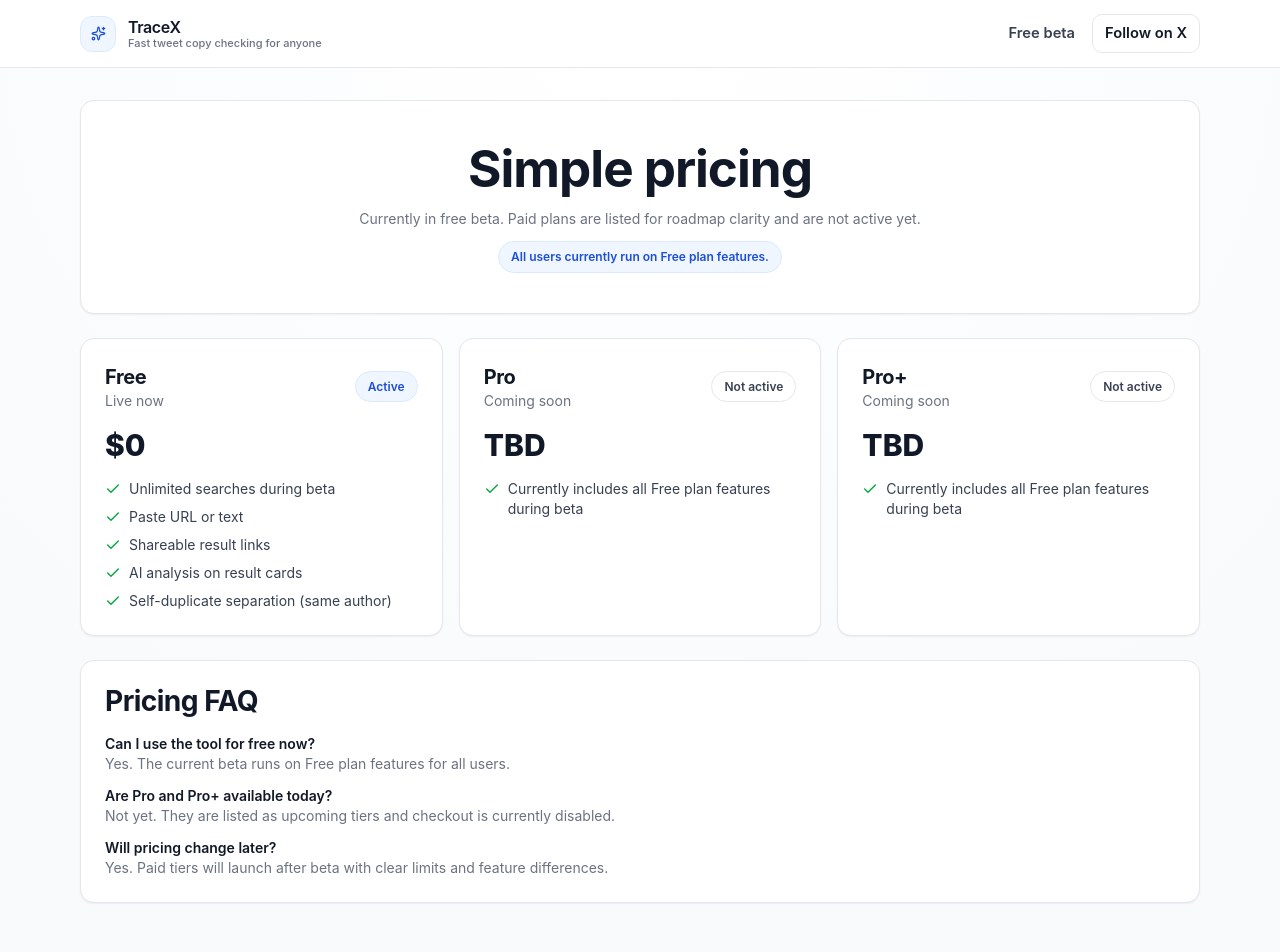
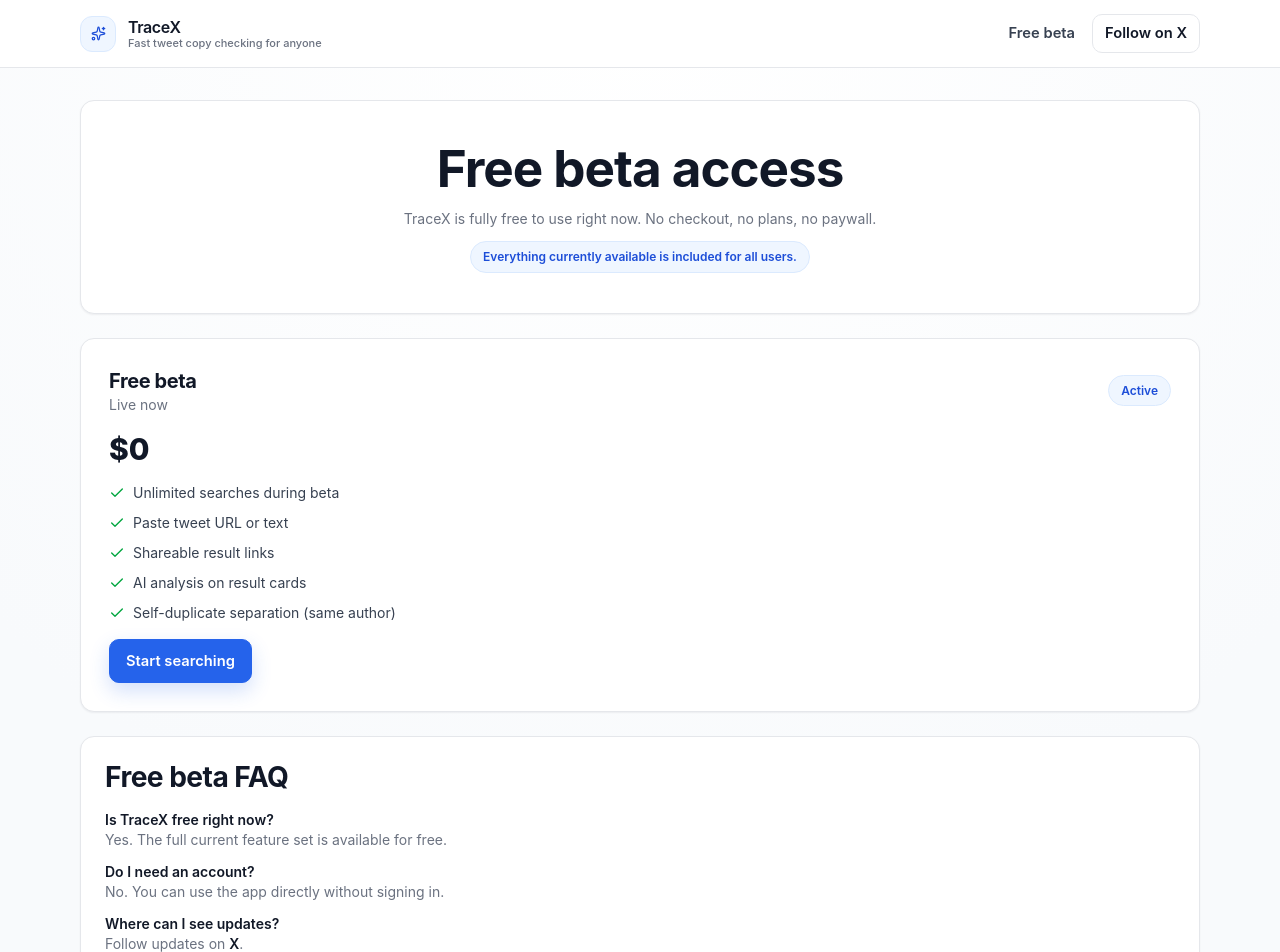
Before and after one commit to Rishet11/TraceX, a Next.js app: page /pricing in a window 1280 px wide. Shown: the top 952 px of the page. Built offline with nearby package versions, Linux system fonts and the light colour scheme.

Commit message:
feat(beta): simplify pricing and account pages for free access

```diff
--- a/app/account/page.js
+++ b/app/account/page.js
@@ -1,66 +1,42 @@
 import Link from 'next/link';
-import { ExternalLink, LifeBuoy } from 'lucide-react';
+import { ExternalLink } from 'lucide-react';
 import AppHeader from '@/components/AppHeader';
 import AppFooter from '@/components/AppFooter';
 
 export default function AccountPage() {
-  const portalUrl = process.env.NEXT_PUBLIC_LEMONSQUEEZY_CUSTOMER_PORTAL_URL || '';
-
   return (
     <div className="min-h-screen flex flex-col">
       <AppHeader />
       <main className="flex-1 section-block">
         <div className="container-main space-y-6">
           <section className="surface px-6 py-8 md:p-10 space-y-2">
-            <h1 className="display-xl">Account and billing</h1>
+            <h1 className="display-xl">No account needed</h1>
             <p className="text-helper max-w-2xl">
-              Manage your subscription, payment method, and invoices in one place.
+              TraceX currently runs in free beta mode for everyone. You can use all live features
+              without creating an account.
             </p>
           </section>
 
-          <section className="surface p-6 space-y-4">
-            <div>
-              <h2 className="text-xl font-bold text-[var(--text-title)]">Billing Portal</h2>
-              <p className="text-sm text-[var(--text-muted)] mt-1">
-                Use the portal to update your plan and billing details.
-              </p>
+          <section className="surface p-6 space-y-3">
+            <h2 className="text-xl font-bold text-[var(--text-title)]">What this means</h2>
+            <ul className="text-sm text-[var(--text-body)] space-y-1.5 list-disc pl-5">
+              <li>No signup flow</li>
+              <li>No account portal required</li>
+              <li>No paywall on current features</li>
+            </ul>
+            <div className="pt-2 flex flex-wrap gap-2">
+              <Link href="/" className="btn btn-primary px-4 py-2.5">
+                Start searching
+              </Link>
+              <a
+                href="https://x.com/MehraRishe90311"
+                target="_blank"
+                rel="noopener noreferrer"
+                className="btn btn-secondary px-4 py-2.5"
+              >
+                Follow updates on X <ExternalLink size={16} />
+              </a>
             </div>
-
-            {portalUrl ? (
-              <div className="space-y-2">
-                <a
-                  href={portalUrl}
-                  target="_blank"
-                  rel="noopener noreferrer"
-                  className="btn btn-primary px-4 py-2.5"
-                >
-                  Open Billing Portal <ExternalLink size={16} />
-                </a>
-                <p className="text-caption">You will be redirected to Lemon Squeezy securely.</p>
-              </div>
-            ) : (
-              <div className="rounded-xl border border-amber-200 bg-amber-50 p-4 text-sm text-amber-800 space-y-1">
-                <p className="font-semibold">Billing portal is not configured yet.</p>
-                <p>
-                  Add <code>NEXT_PUBLIC_LEMONSQUEEZY_CUSTOMER_PORTAL_URL</code> in your environment
-                  settings and redeploy.
-                </p>
-              </div>
-            )}
-          </section>
-
-          <section className="surface p-6 space-y-3">
-            <h3 className="text-lg font-bold text-[var(--text-title)]">Need help?</h3>
-            <p className="text-sm text-[var(--text-muted)]">
-              For billing questions or account access issues, reach support.
-            </p>
-            <Link
-              href="/contact"
-              className="btn btn-secondary w-fit px-4 py-2"
-            >
-              <LifeBuoy size={16} />
-              Contact support
-            </Link>
           </section>
         </div>
       </main>
--- a/app/pricing/page.js
+++ b/app/pricing/page.js
@@ -1,5 +1,6 @@
 'use client';
 
+import Link from 'next/link';
 import { useEffect } from 'react';
 import { Check } from 'lucide-react';
 import AppHeader from '@/components/AppHeader';
@@ -8,12 +9,12 @@
 
 export default function PricingPage() {
   useEffect(() => {
-    trackEvent('pricing_viewed', { page: 'pricing' });
+    trackEvent('beta_page_viewed', { page: 'pricing' });
   }, []);
 
   const liveFeatures = [
     'Unlimited searches during beta',
-    'Paste URL or text',
+    'Paste tweet URL or text',
     'Shareable result links',
     'AI analysis on result cards',
     'Self-duplicate separation (same author)',
@@ -25,21 +26,19 @@
       <main className="flex-1 section-block">
         <div className="container-main space-y-6">
           <section className="surface px-6 py-8 md:p-10 text-center space-y-3">
-            <h1 className="display-xl">Simple pricing</h1>
+            <h1 className="display-xl">Free beta access</h1>
             <p className="text-helper max-w-2xl mx-auto">
-              Currently in free beta. Paid plans are listed for roadmap clarity and are not active
-              yet.
+              TraceX is fully free to use right now. No checkout, no plans, no paywall.
             </p>
             <div className="chip !bg-[var(--brand-50)] !text-[var(--brand-700)] !border-[var(--brand-100)]">
-              All users currently run on Free plan features.
+              Everything currently available is included for all users.
             </div>
           </section>
 
-          <section className="grid gap-4 lg:grid-cols-3">
-            <article className="surface p-6 space-y-4 border-[var(--brand-500)] shadow-md">
+          <section className="surface p-6 md:p-7 space-y-4 border-[var(--brand-500)] shadow-md">
             <div className="flex items-center justify-between gap-2">
               <div>
-                  <h2 className="text-xl font-bold text-[var(--text-title)]">Free</h2>
+                <h2 className="text-xl font-bold text-[var(--text-title)]">Free beta</h2>
                 <p className="text-sm text-[var(--text-muted)]">Live now</p>
               </div>
               <span className="chip !bg-[var(--brand-50)] !text-[var(--brand-700)] !border-[var(--brand-100)]">
@@ -47,7 +46,7 @@
               </span>
             </div>
             <div className="text-3xl font-extrabold text-[var(--text-title)]">$0</div>
-              <ul className="space-y-2 text-sm text-[var(--text-body)]">
+            <ul className="space-y-2.5 text-sm text-[var(--text-body)]">
               {liveFeatures.map((feature) => (
                 <li key={feature} className="flex items-start gap-2">
                   <Check size={16} className="mt-0.5 text-green-600 shrink-0" />
@@ -55,57 +54,40 @@
                 </li>
               ))}
             </ul>
-            </article>
-
-            <article className="surface p-6 space-y-4">
-              <div className="flex items-center justify-between gap-2">
-                <div>
-                  <h2 className="text-xl font-bold text-[var(--text-title)]">Pro</h2>
-                  <p className="text-sm text-[var(--text-muted)]">Coming soon</p>
-                </div>
-                <span className="chip">Not active</span>
-              </div>
-              <div className="text-3xl font-extrabold text-[var(--text-title)]">TBD</div>
-              <ul className="space-y-2 text-sm text-[var(--text-body)]">
-                <li className="flex items-start gap-2">
-                  <Check size={16} className="mt-0.5 text-green-600 shrink-0" />
-                  Currently includes all Free plan features during beta
-                </li>
-              </ul>
-            </article>
-
-            <article className="surface p-6 space-y-4">
-              <div className="flex items-center justify-between gap-2">
-                <div>
-                  <h2 className="text-xl font-bold text-[var(--text-title)]">Pro+</h2>
-                  <p className="text-sm text-[var(--text-muted)]">Coming soon</p>
-                </div>
-                <span className="chip">Not active</span>
-              </div>
-              <div className="text-3xl font-extrabold text-[var(--text-title)]">TBD</div>
-              <ul className="space-y-2 text-sm text-[var(--text-body)]">
-                <li className="flex items-start gap-2">
-                  <Check size={16} className="mt-0.5 text-green-600 shrink-0" />
-                  Currently includes all Free plan features during beta
-                </li>
-              </ul>
-            </article>
+            <Link href="/" className="btn btn-primary w-fit px-4 py-2.5">
+              Start searching
+            </Link>
           </section>
 
           <section className="surface p-6 space-y-4">
-            <h3 className="heading-lg">Pricing FAQ</h3>
+            <h3 className="heading-lg">Free beta FAQ</h3>
             <div className="space-y-3 text-sm text-[var(--text-body)]">
               <div>
-                <p className="font-semibold text-[var(--text-title)]">Can I use the tool for free now?</p>
-                <p className="text-[var(--text-muted)]">Yes. The current beta runs on Free plan features for all users.</p>
+                <p className="font-semibold text-[var(--text-title)]">Is TraceX free right now?</p>
+                <p className="text-[var(--text-muted)]">
+                  Yes. The full current feature set is available for free.
+                </p>
               </div>
               <div>
-                <p className="font-semibold text-[var(--text-title)]">Are Pro and Pro+ available today?</p>
-                <p className="text-[var(--text-muted)]">Not yet. They are listed as upcoming tiers and checkout is currently disabled.</p>
+                <p className="font-semibold text-[var(--text-title)]">Do I need an account?</p>
+                <p className="text-[var(--text-muted)]">
+                  No. You can use the app directly without signing in.
+                </p>
               </div>
               <div>
-                <p className="font-semibold text-[var(--text-title)]">Will pricing change later?</p>
-                <p className="text-[var(--text-muted)]">Yes. Paid tiers will launch after beta with clear limits and feature differences.</p>
+                <p className="font-semibold text-[var(--text-title)]">Where can I see updates?</p>
+                <p className="text-[var(--text-muted)]">
+                  Follow updates on{' '}
+                  <a
+                    href="https://x.com/MehraRishe90311"
+                    target="_blank"
+                    rel="noopener noreferrer"
+                    className="font-semibold text-[var(--text-title)] hover:underline"
+                  >
+                    X
+                  </a>
+                  .
+                </p>
               </div>
             </div>
           </section>
```
Lines whose indentation alone changed are shown as unchanged.
